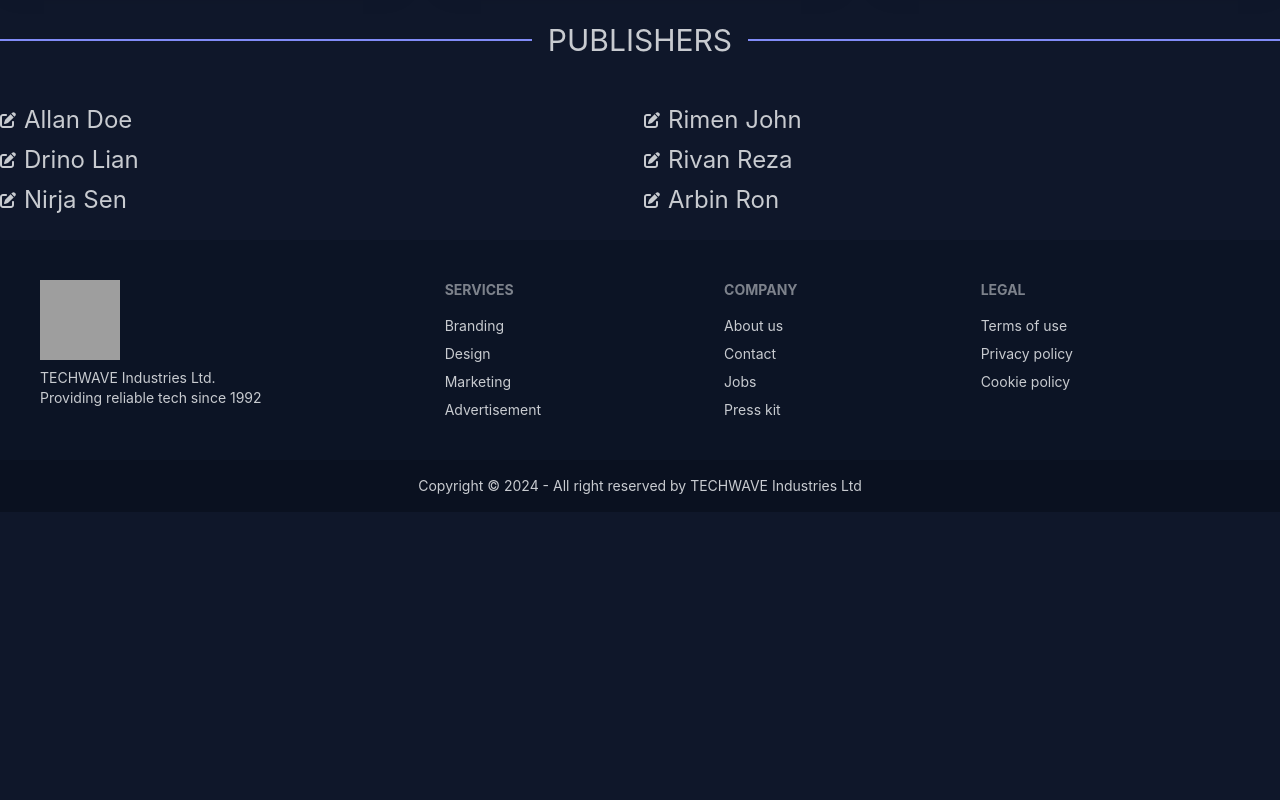
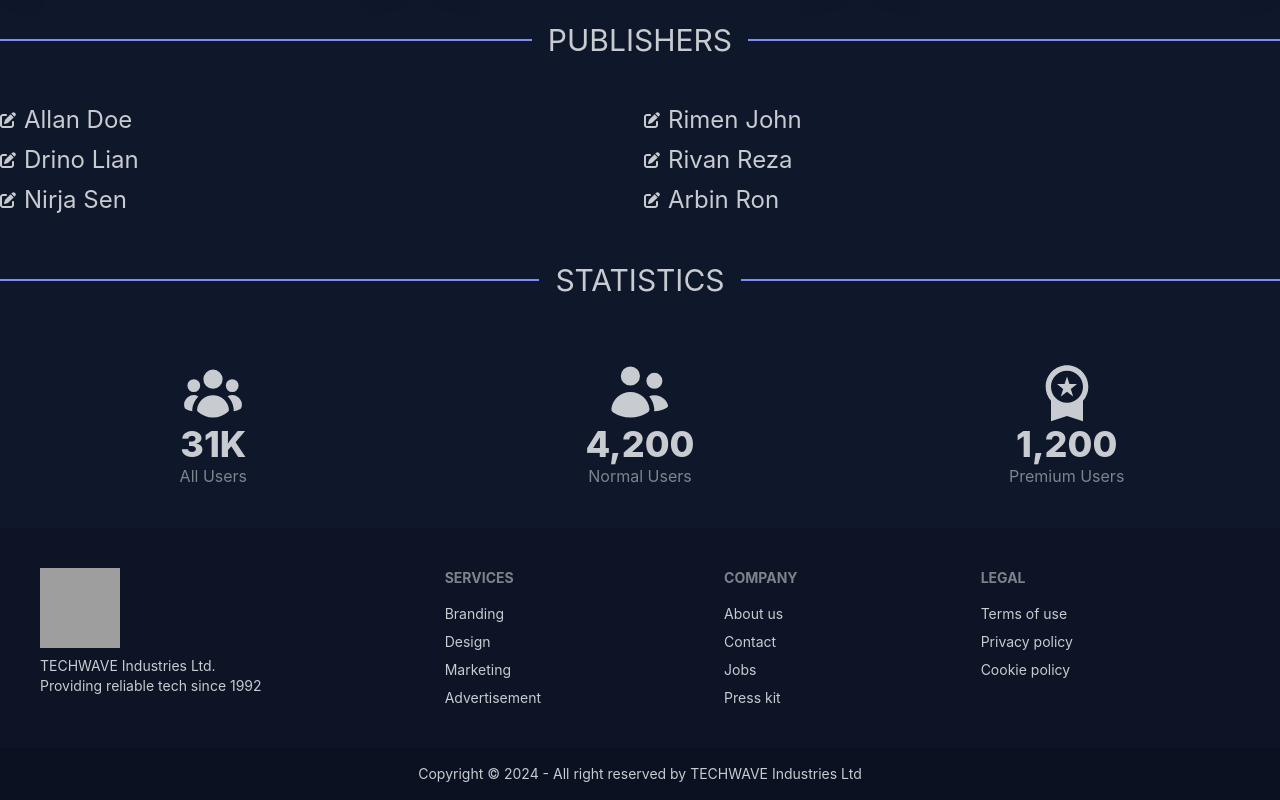
Before and after one commit to mushfiq7297/TechWave-Newspaper-Client, a React (Vite) app: page / in a window 1280 px wide. Shown: the part 1964-2764 px from the top of the page. Before the commit the page ends 2476 px from the top, so only its background shows below. Built offline with nearby package versions, Linux system fonts and the light colour scheme; grey boxes are pictures that could not be loaded.

Commit message:
statistics added

```diff
--- a/src/pages/Home/Home.jsx
+++ b/src/pages/Home/Home.jsx
@@ -2,6 +2,7 @@ import { Helmet } from "react-helmet-async";
 import AllArticle from "../allArticle/AllArticle";
 import Banner from "../banner/Banner";
 import Publishers from "../publishers/Publishers";
+import Statistics from "../statistics/Statistics";
 
 
 const Home = () => {
@@ -13,6 +14,7 @@ const Home = () => {
             <Banner></Banner>
             <AllArticle></AllArticle>
             <Publishers></Publishers>
+            <Statistics></Statistics>
         </div>
     );
 };
--- /dev/null
+++ b/src/pages/statistics/Statistics.jsx
@@ -0,0 +1,32 @@
+import { HiMiniUserGroup, HiMiniUsers } from "react-icons/hi2";
+import SectionTitle from "../../components/sectionTitle/SectionTitle";
+import { MdWorkspacePremium } from "react-icons/md";
+
+const Statistics = () => {
+  return (
+    <div>
+      <SectionTitle heading="Statistics"></SectionTitle>
+      <div className="flex justify-center w-full ">
+        <div className="stat text-center">
+          <div className="mx-auto"><HiMiniUserGroup className="w-16 h-16"/></div>
+          <div className="stat-value">31K</div>
+          <div className="stat-title">All Users</div>
+        </div>
+
+        <div className="stat text-center">
+        <div className="mx-auto"><HiMiniUsers className="w-16 h-16"/></div>
+          <div className="stat-value">4,200</div>
+          <div className="stat-title">Normal Users</div>
+        </div>
+
+        <div className="stat text-center">
+        <div className="mx-auto"><MdWorkspacePremium className="w-16 h-16"/></div>
+          <div className="stat-value">1,200</div>
+          <div className="stat-title">Premium Users</div>
+        </div>
+      </div>
+    </div>
+  );
+};
+
+export default Statistics;
```
Also changed, not shown: src/pages/publishers/Publishers.jsx (+3 -4 lines).
